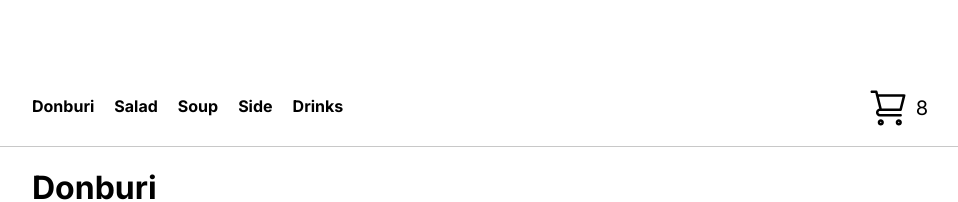
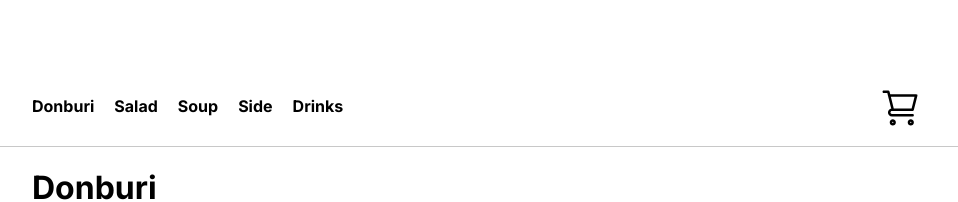
Before and after one commit to JunAhn885/J-Blend-frontend, a Next.js app: page /menu in a window 1280 px wide. Shown: the part 512-714 px from the top of the page, without its empty margins (160-1118 px from the left). Built offline with nearby package versions, Linux system fonts and the light colour scheme.

Commit message:
in middle of working on the cart functionality. going to create new cart branch and work on there

```diff
--- a/components/menu/menu-navbar.tsx
+++ b/components/menu/menu-navbar.tsx
@@ -31,7 +31,7 @@ export default function Navbar() {
             alt="cart"
             className={styles.cart}
           />
-          <div className={styles["cart-quantity"]}>8</div>
+          <div className={styles["cart-quantity"]}>{}</div>
         </div>
       </div>
     </div>
--- a/utilities/addItemToCart.ts
+++ b/utilities/addItemToCart.ts
@@ -1,8 +1,22 @@
+import { createContext, useContext, useState } from "react";
+
 export type CartItem = {
   id: number;
   quantity: number;
   request: string;
 };
+
+export const CartContext = createContext<CartItem[] | undefined>(undefined);
+
+export function useCartContext() {
+  const shoppingCart = useContext(CartContext);
+
+  if (shoppingCart === undefined) {
+    throw new Error("useCartContext must be used with a CartContext");
+  }
+
+  return shoppingCart;
+}
 
 export const shoppingCart: CartItem[] = [];
 
```
